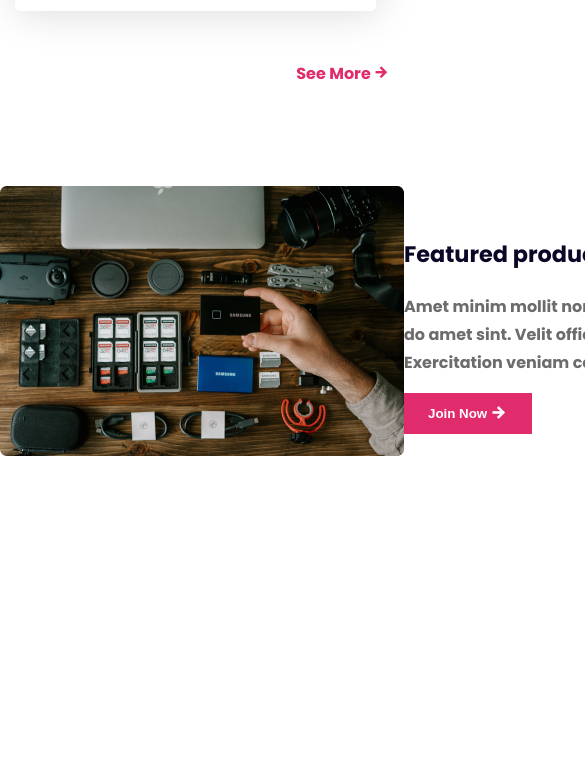
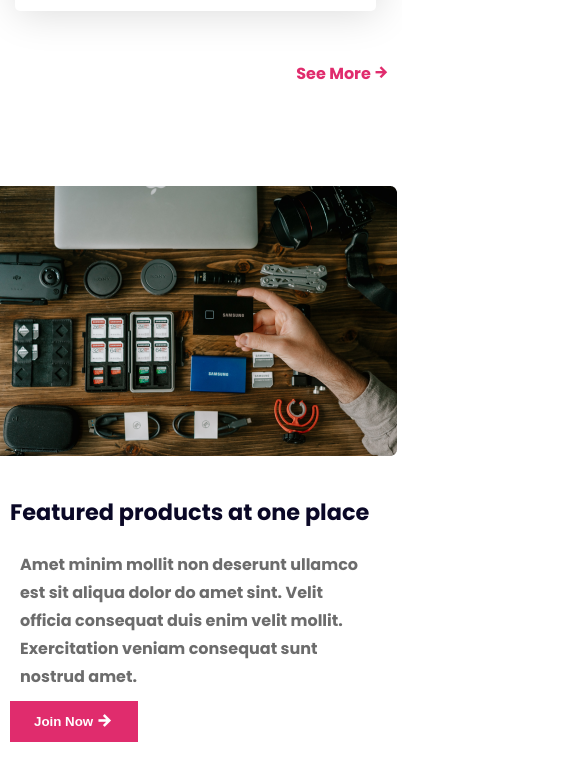
Before and after one commit to ahmed-1430/infulencer-products-web, a plain HTML site: page index.html in a window 390 px wide. Shown: the part 6401-7181 px from the top of the page, 585 px wide, since content can reach past the window. Before the commit the page ends 6964 px from the top, so only its background shows below. Drawn offline with nearby package versions, Linux system fonts and the light colour scheme.

Commit message:
featured section responsive for x-small devices

```diff
--- a/styles/index.css
+++ b/styles/index.css
@@ -345,7 +345,8 @@ header {
 /* media query styles for x-small devices */
 @media screen and (max-width:576px) {
   .nav-items,
-  .nav-items ul {
+  .nav-items ul,
+  .featred-container {
     flex-direction: column;
   }
   .banner {
@@ -376,6 +377,13 @@ header {
     grid-template-columns: repeat(1, 1fr);
     justify-items: center;
   }
+  .featred-container img {
+    text-align: center;
+  }
+  .featured-info, .featured-description {
+    width: auto;
+    margin: 10px;
+  }
 
 }
 /* media query styles for x-small devices End */
```
